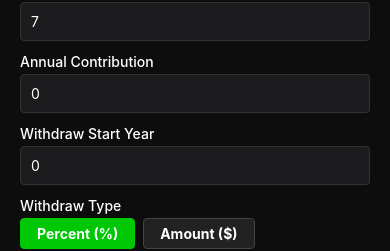
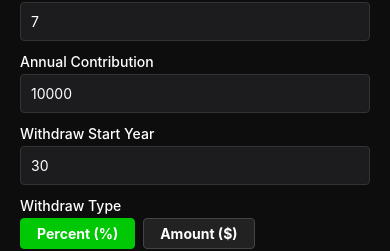
Before and after one commit to amchen82/Fire-Calcultor, a React Native app: screen / in a window 390 px wide. Shown: the part 180-431 px from the top of the page. Built offline with nearby package versions, Linux system fonts and the light colour scheme.

Commit message:
feat: initialize table collapsed state and set default values for contributions and withdrawals

```diff
--- a/App.tsx
+++ b/App.tsx
@@ -22,7 +22,7 @@ import { project, YearRow } from './project';
 import DataTableCard from "./components/DataTableCard";
 
 export default function App() {
-  const [tableCollapsed, setTableCollapsed] = useState(false);
+  const [tableCollapsed, setTableCollapsed] = useState(true);
   const [plotColumns, setPlotColumns] = useState({
     endBalance: true,
     contribution: true,
@@ -36,11 +36,11 @@ export default function App() {
   };
   const [initialAmount, setInitialAmount] = useState('10000');
   const [annualReturnRate, setAnnualReturnRate] = useState('7');
-  const [annualContribution, setAnnualContribution] = useState('0');
-  const [withdrawStartYear, setWithdrawStartYear] = useState('0');
+  const [annualContribution, setAnnualContribution] = useState('10000');
+  const [withdrawStartYear, setWithdrawStartYear] = useState('30');
   const [withdrawType, setWithdrawType] = useState<'percent' | 'amount'>('percent');
   const [withdrawPercent, setWithdrawPercent] = useState('4');
-  const [withdrawAmount, setWithdrawAmount] = useState('');
+  const [withdrawAmount, setWithdrawAmount] = useState('10000');
   const [rows, setRows] = useState<YearRow[]>([]);
 
   React.useEffect(() => {
```
